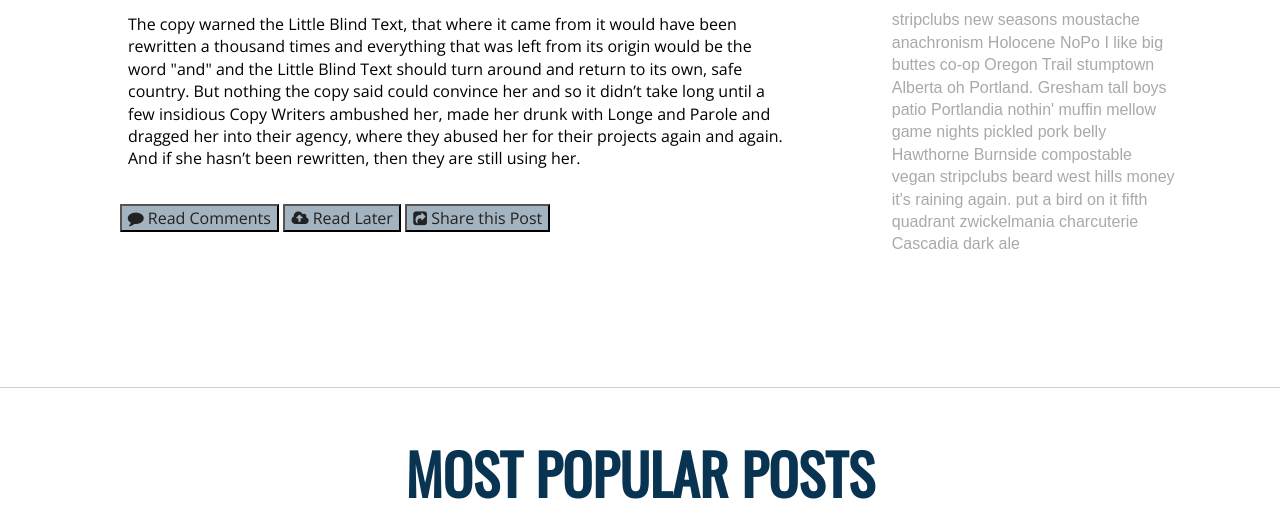
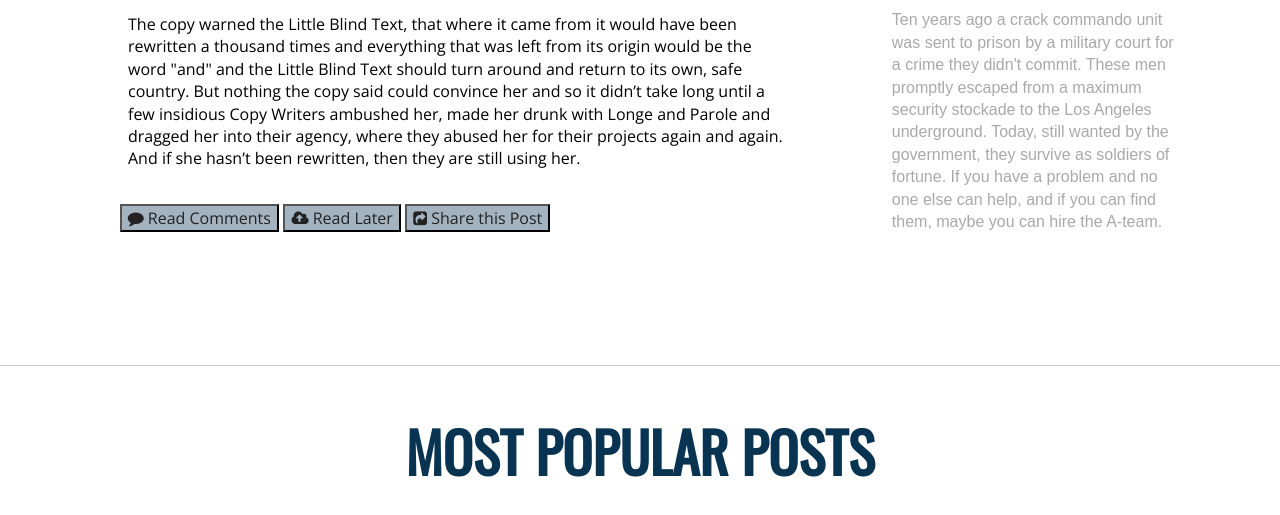
Before and after one commit to jaredstevick/TIY-Assignments, a plain HTML site: page surf/sites/index.html in a window 1280 px wide. Shown: the part 1195-1710 px from the top of the page. Drawn offline with nearby package versions, Linux system fonts and the light colour scheme.

Commit message:
updated ad copy

```diff
--- a/surf/sites/index.html
+++ b/surf/sites/index.html
@@ -128,7 +128,7 @@
 
                     <div id="adtext">
                         <h4>SIDEBAR SECTION HEADING</h4>
-                        <p>stripclubs new seasons moustache anachronism Holocene NoPo I like big buttes co-op Oregon Trail stumptown Alberta oh Portland. Gresham tall boys patio Portlandia nothin' muffin mellow game nights pickled pork belly Hawthorne Burnside compostable vegan stripclubs beard west hills money it's raining again. put a bird on it fifth quadrant zwickelmania charcuterie Cascadia dark ale</p>
+                        <p>Ten years ago a crack commando unit was sent to prison by a military court for a crime they didn't commit. These men promptly escaped from a maximum security stockade to the Los Angeles underground. Today, still wanted by the government, they survive as soldiers of fortune. If you have a problem and no one else can help, and if you can find them, maybe you can hire the A-team.</p>
                     </div>
 
                 </div>
```
